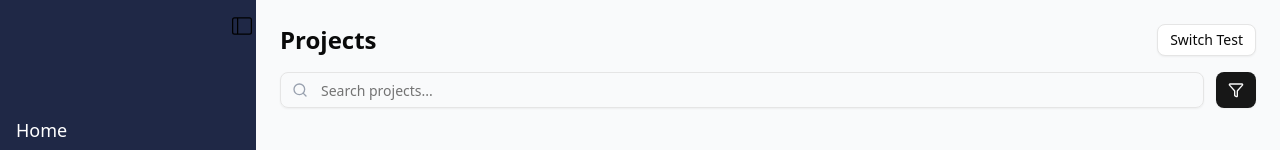
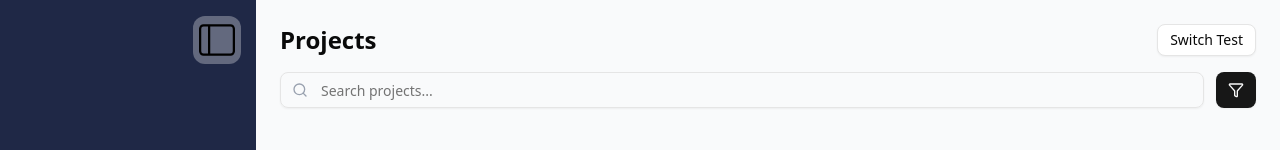
Before and after one commit to alex-k-exe/my-future, a React (Vite) app: page /project in a window 1280 px wide. Shown: the top 150 px of the page. Built offline with nearby package versions, Linux system fonts and the light colour scheme; no server answers.

Commit message:
Styling fixes

```diff
--- a/src/components/sidebar.tsx
+++ b/src/components/sidebar.tsx
@@ -20,6 +20,13 @@
                     alt="Toggle Sidebar"
                     onClick={toggleSideBar}
                     className="w-6 ml-auto pr-1 cursor-pointer"
+                    style={{
+                        width: "48px",
+                        background: "rgba(255, 255, 255, 0.3)",
+                        borderRadius: "12px",
+                        padding: "6px",
+                        marginRight: "15px",
+                }}
                 />
             </div>
             <nav className="ml-4">
--- a/src/pages/Project.tsx
+++ b/src/pages/Project.tsx
@@ -337,14 +337,14 @@
                             <div className="flex justify-between items-center text-sm">
                                 <span className="text-black">Progress</span>
                                 <span className="text-black font-medium">
-                                    {progress / goal * 100}%
+                                    {Math.round(progress / goal * 10000) / 100}%
                                 </span>
                             </div>
                             <div className="w-full bg-gray-300 rounded-full h-2">
                                 <div
                                     className="bg-blue-500 h-2 rounded-full transition-all duration-300"
                                     style={{
-                                        width: `${progress / goal * 100}%`
+                                        width: `${Math.round(progress / goal * 10000) / 100}%`
                                     }}
                                 ></div>
                             </div>
--- a/src/pages/ProjectDetail.tsx
+++ b/src/pages/ProjectDetail.tsx
@@ -115,14 +115,14 @@
                             <div className="flex justify-between items-center">
                                 <span className="text-gray-500">Progress</span>
                                 <span className="text-gray-500 font-medium">
-                                    {projectData.progress / projectData.goal * 100}%
+                                    {Math.round(projectData.progress / projectData.goal * 10000) / 100}%
                                 </span>
                             </div>
                             <div className="w-full bg-gray-200 rounded-full h-2">
                                 <div
                                     className="bg-blue-500 h-2 rounded-full transition-all duration-300"
                                     style={{
-                                        width: `${projectData.progress / projectData.goal * 100}%`
+                                        width: `${Math.round(projectData.progress / projectData.goal * 10000) / 100}%`
                                     }}
                                 ></div>
                             </div>
```
